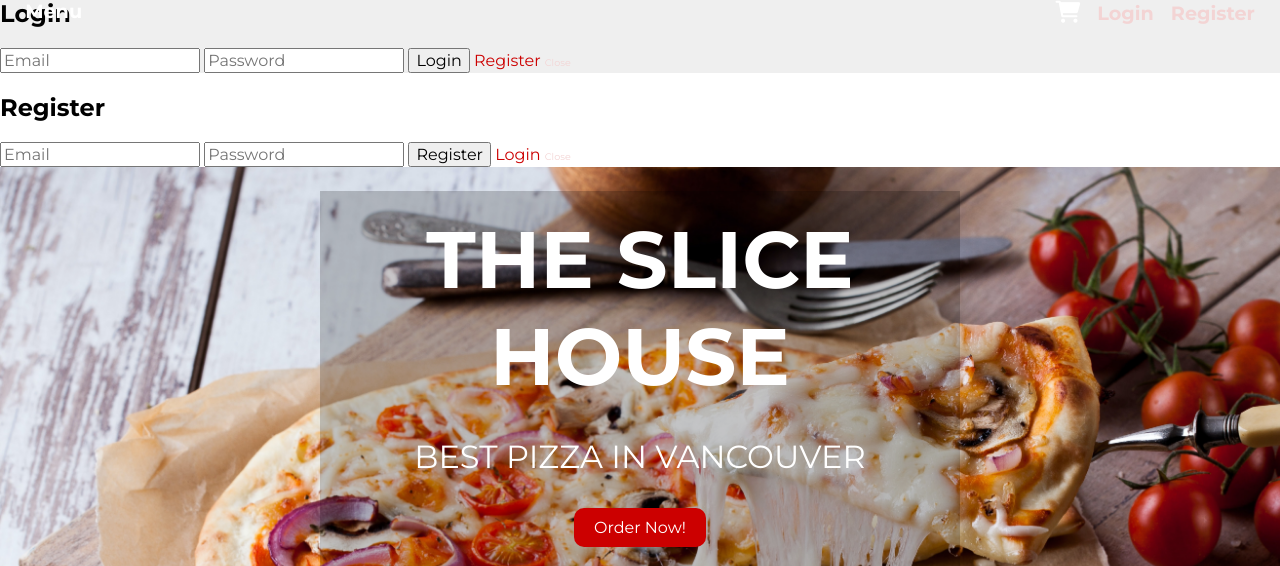
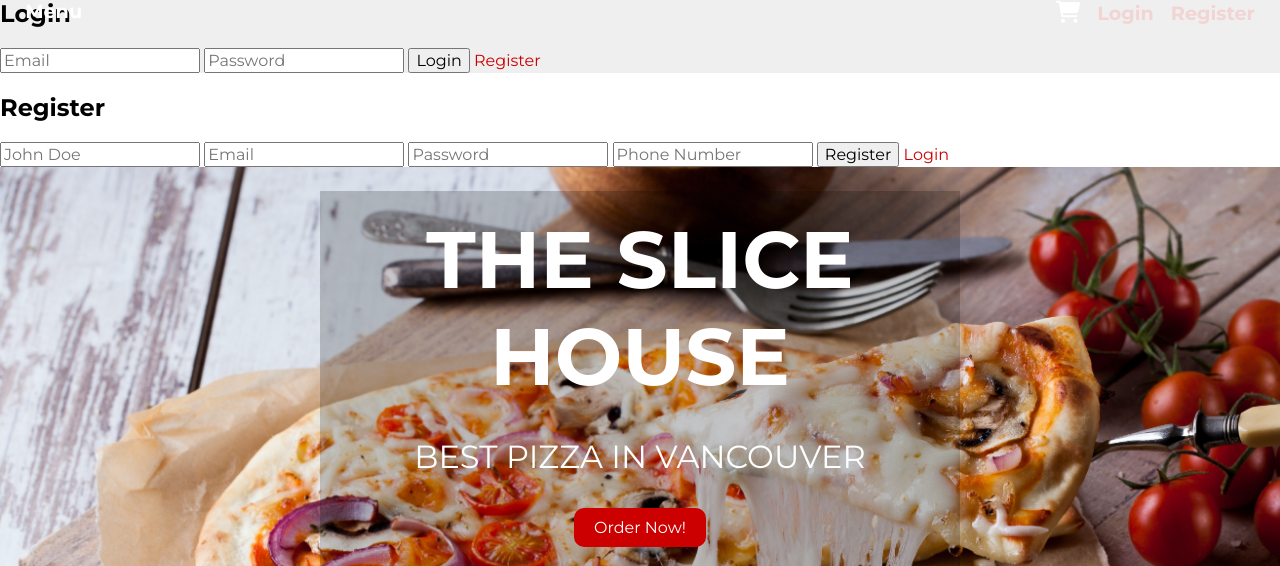
Before and after one commit to lian-c/LightEats, a Node server app: page / in a window 1280 px wide. Shown: the part 21-587 px from the top of the page. Run offline with Node 20, Linux system fonts and the light colour scheme; data that the repository does not hold is empty; style sheets or scripts are compiled from the project's sources; some libraries are stand-ins or nearby versions.

Commit message:
Update registration and fix close issue after submitting

```diff
--- a/db/seeds/02_menu_items.sql
+++ b/db/seeds/02_menu_items.sql
@@ -2,7 +2,7 @@ INSERT INTO menu_items (
     name, description, prep_time, food_photo_url, price, is_featured)
     VALUES
      ('cheese pizza', 'pizza', 15, 'images/pizza.cheese-lovers.jpg', 20,True),
-     ('perpperoni pizza', 'pizza', 15, 'images/pizza.pepperoni-lovers.jpg', 20,True),
+     ('pepperoni pizza', 'pizza', 15, 'images/pizza.pepperoni-lovers.jpg', 20,True),
      ('deluxe pizza', 'pizza', 15, 'images/pizza.deluxe.jpg', 22,True),
      ('hawaiian pizza', 'pizza', 15, 'images/pizza.hawaiian.jpg', 22,True),
      ('meat lovers pizza', 'pizza', 15, 'images/pizza.meat-lovers.jpg', 22,True),
--- a/public/index.html
+++ b/public/index.html
@@ -36,16 +36,19 @@
       <input type="password" name="password" id="loginPassword" placeholder="Password" />
       <button id="login-submit" type="submit" rel="modal:close">Login</button>
       <a href="">Register</a>
-    <a class="close-modal-link" href="#" rel="modal:close">Close</a>
+    <!-- <a class="close-modal-link" href="#" rel="modal:close">Close</a> -->
   </div>
 
   <div id="register-modal" class="modal">
     <h2>Register</h2>
+
+      <input type="name" name="name" id="registerName" placeholder="John Doe" />
       <input type="email" name="email" id="registerEmail" placeholder="Email" />
       <input type="password" name="password" id="registerPassword" placeholder="Password" />
+      <input type="phone_number" name="phone_number" id="registerPhone" placeholder="Phone Number" />
       <button id="register-submit" type="submit">Register</button>
       <a href="">Login</a>
-    <a class="close-modal-link" href="#" rel="modal:close">Close</a>
+    <!-- <a class="close-modal-link" href="#" rel="modal:close">Close</a> -->
   </div>
   <!-- Login and Register Modals end -->
 
--- a/public/scripts/auth.js
+++ b/public/scripts/auth.js
@@ -24,12 +24,14 @@ $(() => {
   $("#register-submit").click(() => {
     const email = $("#registerEmail").val();
     const password = $("#registerPassword").val();
+    const name = $("#registerName").val();
+    const phone = $("#registerPhone").val();
 
     $.post(
       registerUrl,
-      { email: email, password: password },
+      { name: name, phone: phone ,email: email, password: password },
       (data, status) => {
-        if (data.length !== 1) {
+        if (data.length < 1) {
           return console.log("error", data);
         }
         $.modal.close();
--- a/styles/layout.scss
+++ b/styles/layout.scss
@@ -28,6 +28,7 @@ nav {
 nav.scroll {
   height: 70px;
   background-color: rgb(255, 30, 0);
+  opacity: 0.95;
 }
 
 #cart-button {
```
